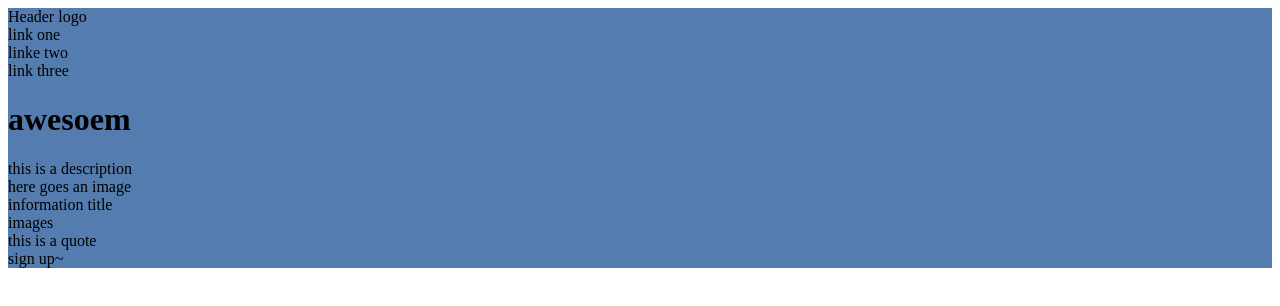
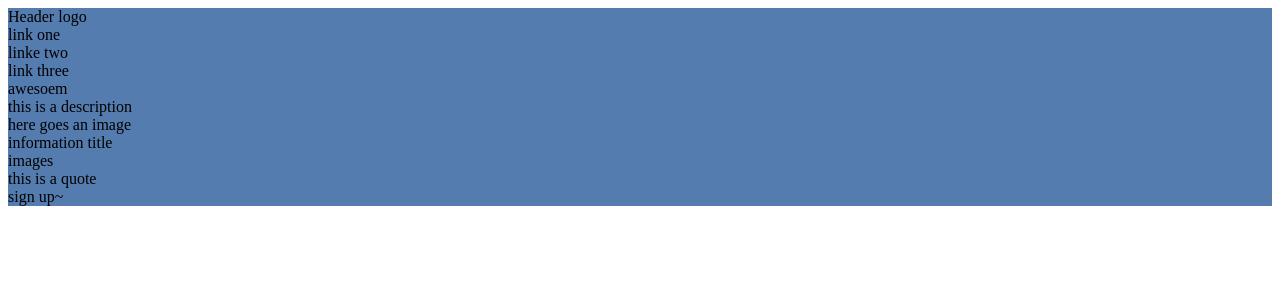
Before and after one commit to ViRack/LandingPage, a plain HTML site: page pages/index.html in a window 1280 px wide. Drawn offline with Linux system fonts and the light colour scheme.

```diff
--- a/pages/index.html
+++ b/pages/index.html
@@ -18,7 +18,7 @@
                 </div>
 
                 <div class="description">
-                    <h1 class="title">awesoem</h1>
+                    <div class="description-title">awesoem</div>
                     <div class="descripton">this is a description</div>
                 </div>
                 <div class="image">here goes an image</div>
```
